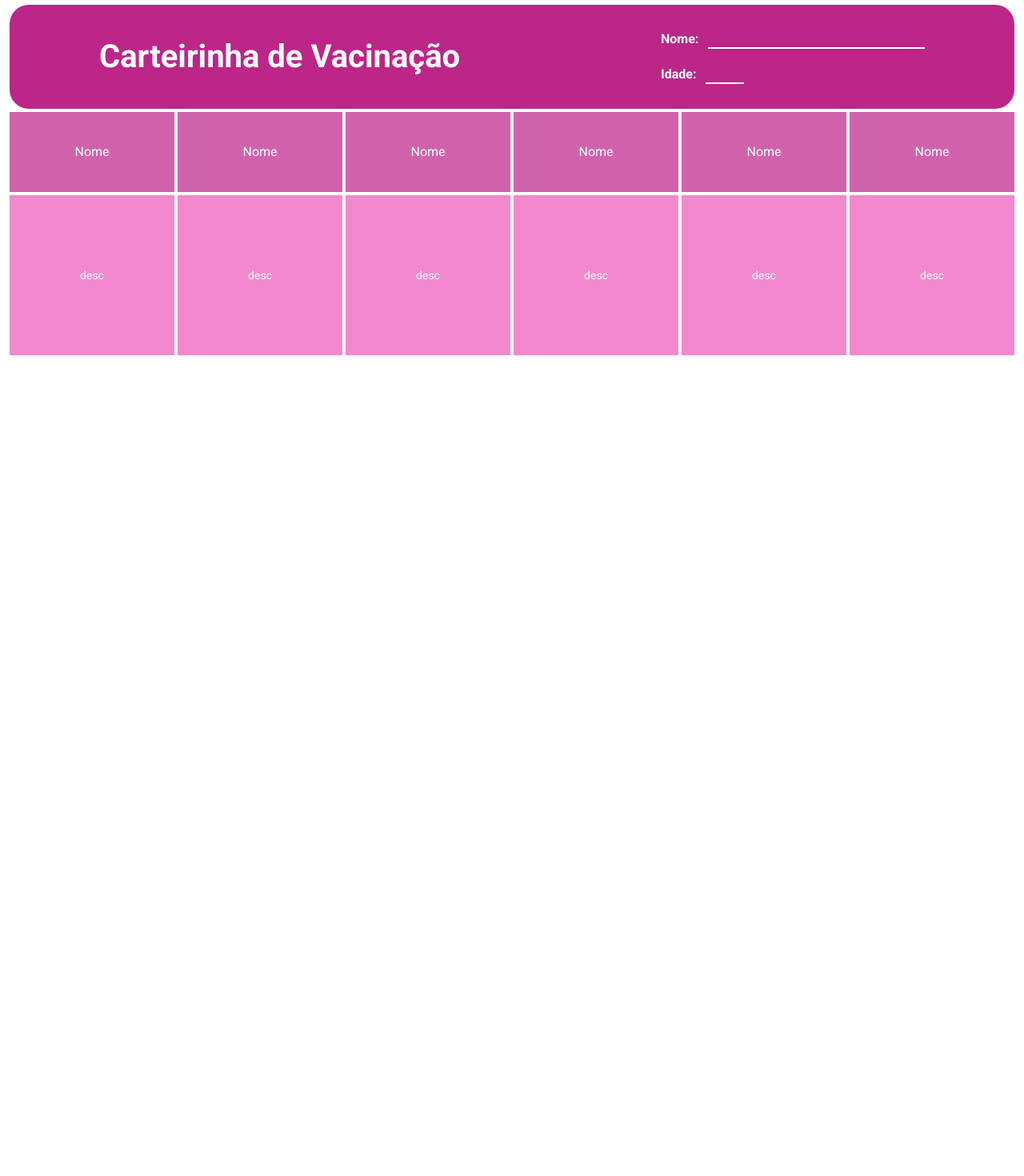
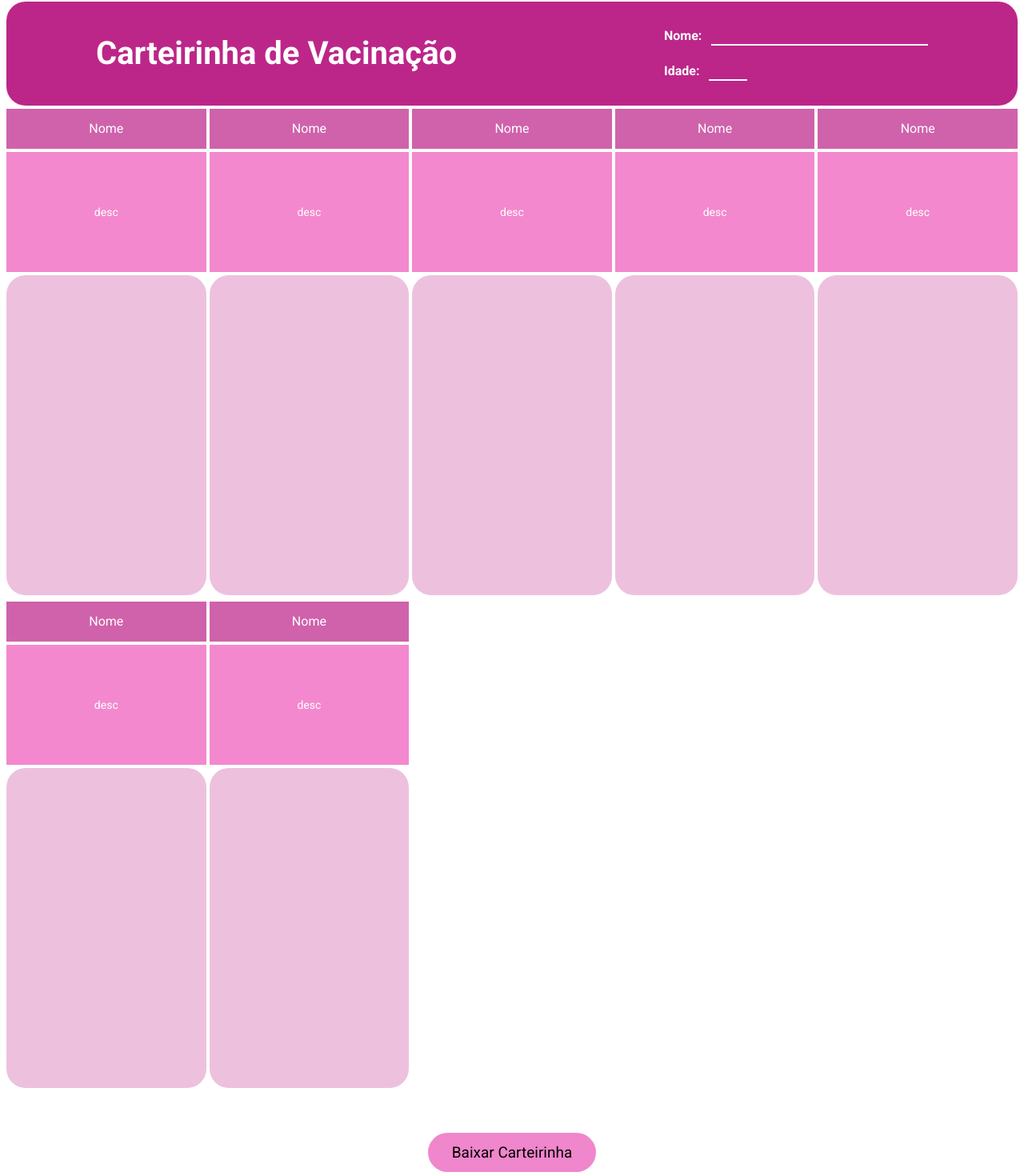
Before and after one commit to victormrtns/frontend-site-UNL, a React (Vite) app: page /carteirinhavacina in a window 1280 px wide. Shown: the part 6-1476 px from the top of the page at 80% size. Before the commit the page ends 800 px from the top, so only its background shows below. Built offline with nearby package versions, Linux system fonts and the light colour scheme.

Commit message:
[feat] - Responsive Carteirinha and Download available

```diff
--- a/package.json
+++ b/package.json
@@ -11,6 +11,8 @@
   },
   "dependencies": {
     "flatpickr": "^4.6.13",
+    "html2canvas": "^1.4.1",
+    "jspdf": "^2.5.1",
     "react": "^18.2.0",
     "react-dom": "^18.2.0",
     "react-flatpickr": "^3.10.13",
--- a/src/pages/CarteirinhaVacinaPDF.jsx
+++ b/src/pages/CarteirinhaVacinaPDF.jsx
@@ -1,3 +1,8 @@
+import { useRef } from 'react'
+import Button from '../components/Button'
+import html2canvas from 'html2canvas'
+import jsPDF from 'jspdf'
+
 function CarteirinhaHeader() {
     const name = localStorage.getItem('name')
     const age = localStorage.getItem('age')
@@ -29,7 +34,7 @@ function CarteirinhaHeader() {
 
 function VacinaTitle() {
     return (
-        <div className="bg-carteiraVacinaName flex-1 h-[100px] text-white flex justify-center items-center">
+        <div className="bg-carteiraVacinaName h-[50px] text-white flex justify-center items-center">
             Nome
         </div>
     )
@@ -37,7 +42,7 @@ function VacinaTitle() {
 
 function VacinaDescription() {
     return (
-        <div className="bg-carteiraVacinaDesc flex-1 h-[200px] text-[14px] text-white flex justify-center items-center">
+        <div className="bg-carteiraVacinaDesc h-[150px] text-[14px] text-white flex justify-center items-center">
             desc
         </div>
     )
@@ -45,32 +50,84 @@ function VacinaDescription() {
 
 function VacinaLotes() {
     return (
-        <div className=""></div>
+        <div className="bg-cateiraVacinaLotes h-[400px] rounded-3xl">
+
+        </div>
     )
 }
 
 const CarteirinhaVacinaPDF = () => {
+
+
+    const divToPrintRef = useRef();
+
+    const generatePDF = async () => {
+        const element = divToPrintRef.current;
+        const canvas = await html2canvas(element);
+        const data = canvas.toDataURL('image/png');
+        const pdf = new jsPDF();
+        const imgProps = pdf.getImageProperties(data);
+        const pdfWidth = pdf.internal.pageSize.getWidth();
+        const pdfHeight = (imgProps.height * pdfWidth) / imgProps.width;
+        pdf.addImage(data, 'PNG', 0, 0, pdfWidth, pdfHeight);
+        pdf.save('CarteirinhaVacina.pdf');
+    };
+
     return (
-        <div className="w-screen h-screen overflow-y-hidden p-3 flex flex-col gap-1">
+        <>
+        <div className="max-w-screen h-fit overflow-x-auto overflow-y-hidden p-2 flex flex-col gap-1 items-center" ref={divToPrintRef} id="divToPrint">
             <CarteirinhaHeader />
-            <div className="flex w-full gap-1">
+
+            <div className="w-full h-full grid grid-cols-[repeat(auto-fill,_minmax(230px,_1fr))] gap-x-1 gap-y-2 overflow-x-auto overflow-y-hidden">
+                <div className="flex flex-col h-full gap-y-1 w-full">
                     <VacinaTitle />
-                <VacinaTitle />
-                <VacinaTitle />
-                <VacinaTitle />
-                <VacinaTitle />
-                <VacinaTitle />
+                    <VacinaDescription />
+                    <VacinaLotes />
                 </div>
 
-            <div className="flex w-full gap-1">
+                <div className="flex flex-col h-full gap-y-1 w-full">
+                    <VacinaTitle />
                     <VacinaDescription />
+                    <VacinaLotes />
+                </div>
+
+                <div className="flex flex-col h-full gap-y-1 w-full">
+                    <VacinaTitle />
                     <VacinaDescription />
+                    <VacinaLotes />
+                </div>
+
+                <div className="flex flex-col h-full gap-y-1 w-full">
+                    <VacinaTitle />
                     <VacinaDescription />
+                    <VacinaLotes />
+                </div>
+
+                <div className="flex flex-col h-full gap-y-1 w-full">
+                    <VacinaTitle />
                     <VacinaDescription />
+                    <VacinaLotes />
+                </div>
+
+                <div className="flex flex-col h-full gap-y-1 w-full">
+                    <VacinaTitle />
                     <VacinaDescription />
+                    <VacinaLotes />
+                </div>
+
+                <div className="flex flex-col h-full gap-y-1 w-full">
+                    <VacinaTitle />
                     <VacinaDescription />
+                    <VacinaLotes />
                 </div>
+
             </div>
+
+        </div>
+        <div className="flex justify-center items-center">
+            <Button type={'filled'} border={false} className="mt-12 text-[17px] lg:text-[19px] mb-5" onClick={generatePDF}>Baixar Carteirinha</Button>
+        </div>
+        </>
     );
 }
 
--- a/src/pages/Forms.jsx
+++ b/src/pages/Forms.jsx
@@ -93,7 +93,7 @@ function Forms() {
                       return(
                         <li className="min-w-[100px] max-w-[200px]" key={vacina.nome}>
                           <div className="flex gap-x-1 items-center">
-                              <input type="checkbox" className="checkboxVacina size-4" value={vacina.nome}/>
+                              <input type="checkbox" className="checkboxVacina" value={vacina.nome}/>
                               <span>{vacina.nome}</span>
                           </div>
                         </li>
--- a/tailwind.config.js
+++ b/tailwind.config.js
@@ -13,7 +13,8 @@ export default {
         transparent: 'transparent',
         carteiraHeader: '#BC2689',
         carteiraVacinaName: '#D062AB',
-        carteiraVacinaDesc: '#F388CE'
+        carteiraVacinaDesc: '#F388CE',
+        cateiraVacinaLotes: '#EDC1DE'
       }
     },
   },
```
Also changed, not shown: 1 other file (tests, documents, lock files or other folders). Lines whose indentation alone changed are shown as unchanged.
